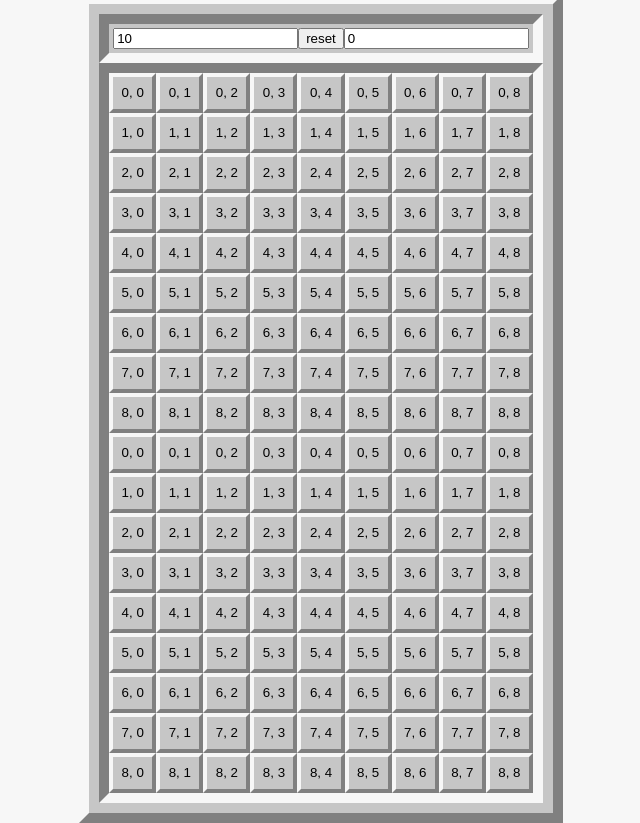
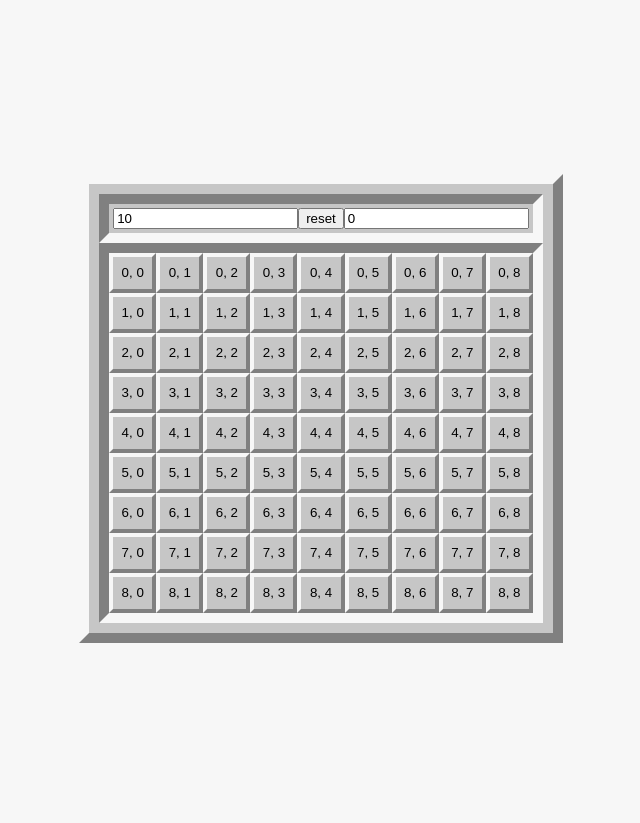
Before and after one commit to Yallu201/react-ts-mine-weeper, a React (Create React App) app: page / in a window 1280 px wide. Shown: the whole page, without its empty margins (319-959 px from the left). Built offline with nearby package versions, Linux system fonts and the light colour scheme.

Commit message:
Remove initial logic & Add logic to create mine randomly to CellArea.tsx

```diff
--- a/src/components/CellArea.tsx
+++ b/src/components/CellArea.tsx
@@ -1,26 +1,29 @@
-import { MouseEventHandler, useEffect, useState } from "react";
-import { Cell, CellRow, CellBoard } from "../store";
+import { observer } from "mobx-react-lite";
+import { MouseEventHandler, useCallback, useState } from "react";
+import { CellBoard } from "../store";
 import CellComponent from "./Cell";
 
 type CellAreaProps = {
   onClickCell: MouseEventHandler<HTMLButtonElement> | undefined;
 };
-const CellArea = ({ onClickCell }: CellAreaProps) => {
-  const [board, setBoard] = useState<CellBoard | null>(null);
-  useEffect(() => {
+const CellArea = observer(({ onClickCell }: CellAreaProps) => {
+  const [board] = useState<CellBoard>(new CellBoard());
+  const setMine = useCallback(() => {
+    if (!board) return;
+    if (board.clickCount > 0) return;
+    board.clickCount += 1;
     const [ROW, COL] = [9, 9];
-    const board_ = new CellBoard([]);
-    for (let i = 0; i < ROW; i++) {
-      const row = new CellRow(i, []);
-      for (let j = 0; j < COL; j++) {
-        const cell = new Cell(i, j);
-        row.push(cell);
-      }
-      board_.push(row);
+    const TOTAL_CELL_COUNT = ROW * COL;
+    const set = new Set();
+    while (set.size < 10) {
+      const mineIndex = Math.floor(Math.random() * TOTAL_CELL_COUNT);
+      if (set.has(mineIndex)) continue;
+      set.add(mineIndex);
+      const row = Math.floor(mineIndex / ROW);
+      const col = mineIndex % ROW;
+      board.setMine(row, col);
     }
-    console.log(board_);
-    setBoard(board_);
-  }, []);
+  }, [board]);
   return (
     <div className="cell-area-wrap">
       <div className="board">
@@ -29,7 +32,7 @@ const CellArea = ({ onClickCell }: CellAreaProps) => {
             return (
               <div className="row">
                 {row.cells.map((cell) => {
-                  return <CellComponent cell={cell} />;
+                  return <CellComponent cell={cell} setMine={setMine} />;
                 })}
               </div>
             );
@@ -37,6 +40,6 @@ const CellArea = ({ onClickCell }: CellAreaProps) => {
       </div>
     </div>
   );
-};
+});
 
 export default CellArea;
```
